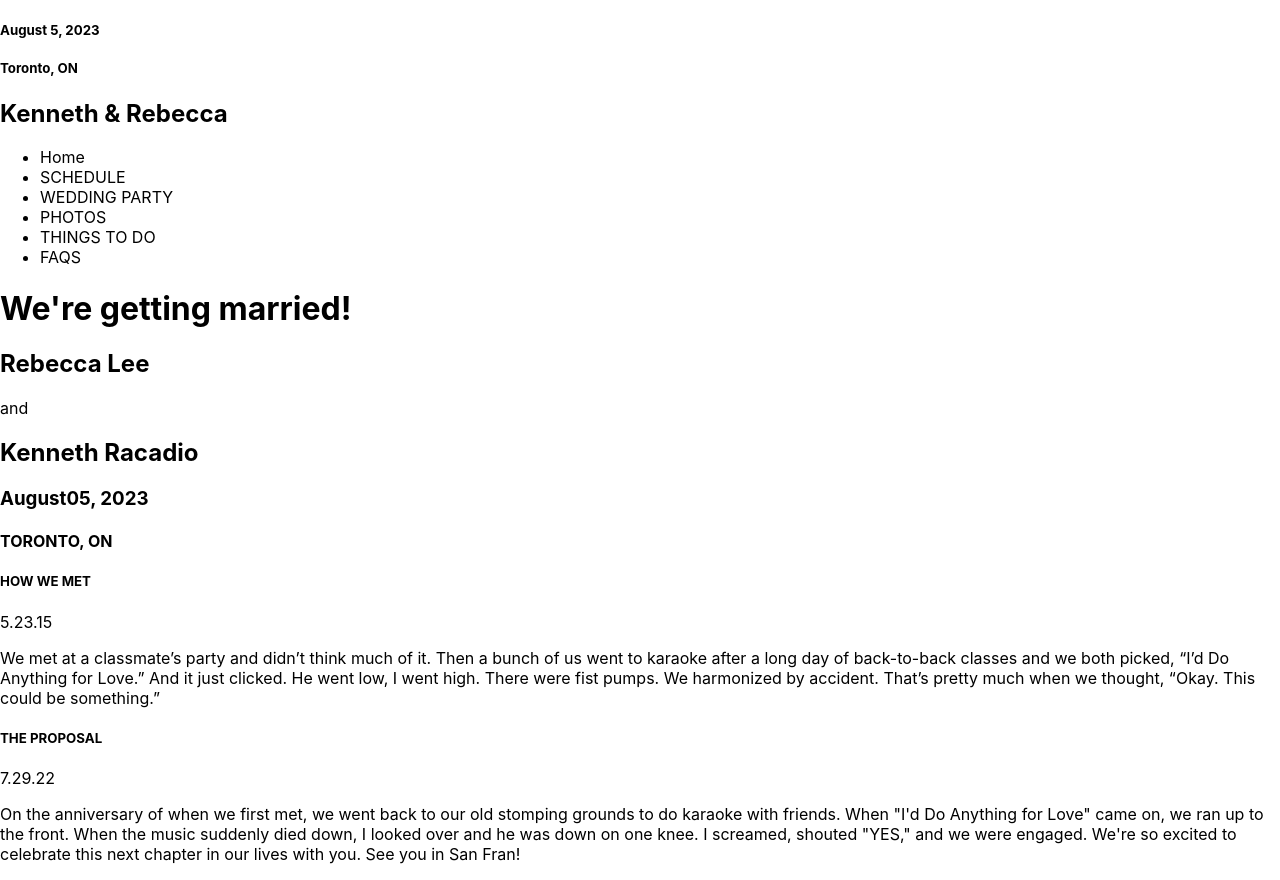
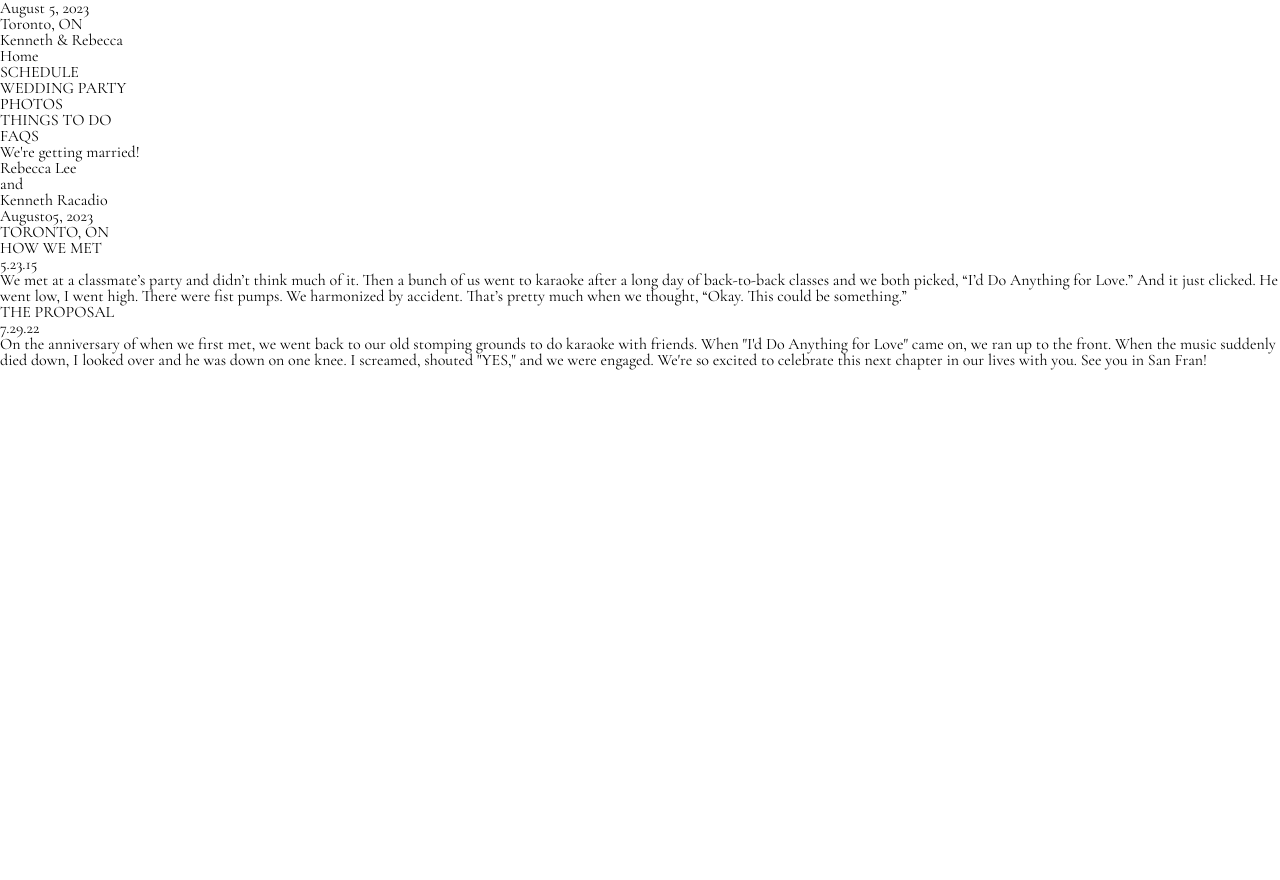
Before and after one commit to ckrac/wedding, a Next.js app: page / in a window 1280 px wide. After the commit the page ends 800 px from the top, so only its background shows below. Built offline with nearby package versions, Linux system fonts and the light colour scheme.

Commit message:
add reset.scss and set body font family

```diff
--- a/styles/globals.scss
+++ b/styles/globals.scss
@@ -1,9 +1,11 @@
+@import './reset.scss';
+
 html,
 body {
 	padding: 0;
 	margin: 0;
-	font-family: -apple-system, BlinkMacSystemFont, Segoe UI, Roboto, Oxygen,
-		Ubuntu, Cantarell, Fira Sans, Droid Sans, Helvetica Neue, sans-serif;
+	font-family: 'Cormorant Garamond', serif;
+	color: rgb(0, 0, 0);
 }
 
 a {
--- /dev/null
+++ b/styles/reset.scss
@@ -0,0 +1,130 @@
+html,
+body,
+div,
+span,
+applet,
+object,
+iframe,
+h1,
+h2,
+h3,
+h4,
+h5,
+h6,
+p,
+blockquote,
+pre,
+a,
+abbr,
+acronym,
+address,
+big,
+cite,
+code,
+del,
+dfn,
+em,
+img,
+ins,
+kbd,
+q,
+s,
+samp,
+small,
+strike,
+strong,
+sub,
+sup,
+tt,
+var,
+b,
+u,
+i,
+center,
+dl,
+dt,
+dd,
+ol,
+ul,
+li,
+fieldset,
+form,
+label,
+legend,
+table,
+caption,
+tbody,
+tfoot,
+thead,
+tr,
+th,
+td,
+article,
+aside,
+canvas,
+details,
+embed,
+figure,
+figcaption,
+footer,
+header,
+hgroup,
+menu,
+nav,
+output,
+ruby,
+section,
+summary,
+time,
+mark,
+audio,
+video {
+	margin: 0;
+	padding: 0;
+	border: 0;
+	font-size: 100%;
+	font: inherit;
+	vertical-align: baseline;
+}
+
+/* HTML5 display-role reset for older browsers */
+article,
+aside,
+details,
+figcaption,
+figure,
+footer,
+header,
+hgroup,
+menu,
+nav,
+section {
+	display: block;
+}
+
+body {
+	line-height: 1;
+}
+
+ol,
+ul {
+	list-style: none;
+}
+
+blockquote,
+q {
+	quotes: none;
+}
+
+blockquote:before,
+blockquote:after,
+q:before,
+q:after {
+	content: '';
+	content: none;
+}
+
+table {
+	border-collapse: collapse;
+	border-spacing: 0;
+}
```
